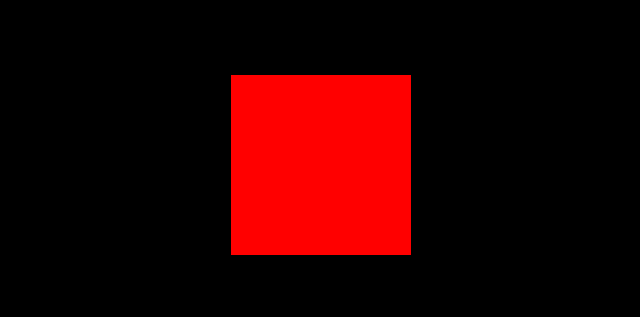
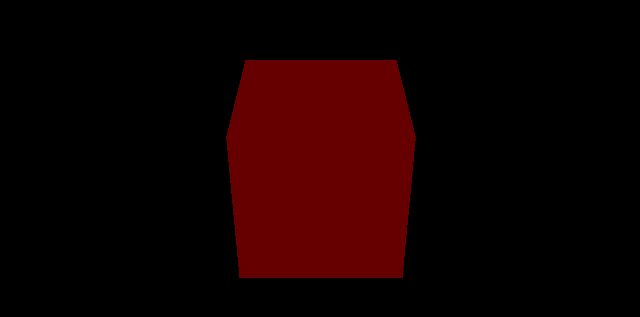
Before and after one commit to RazaLakhani21/Three_Js_by_SCS, a plain HTML site: page index.html in a window 1280 px wide. Shown: the part 235-552 px from the top of the page, without its empty margins (319-959 px from the left). Drawn offline with nearby package versions, Linux system fonts and the light colour scheme.

Commit message:
add animation to the cube/mesh and learn about adding real-time using utility Class Clock

```diff
--- /dev/null
+++ b/animation.js
@@ -0,0 +1,54 @@
+// scene
+// camera
+// mesh -> geometry & material
+// renderer
+// request Animation Frame
+
+let scene = new THREE.Scene();
+let camera = new THREE.PerspectiveCamera(
+  65, // FOV
+  window.innerWidth / window.innerHeight, //  Width Ratio / Height Ratio
+  0.1, // Near-limit
+  100 // Far-limit
+);
+// camera.position.z = 5;
+scene.add(camera);
+
+let box = new THREE.BoxGeometry(1, 1, 1);
+let material = new THREE.MeshBasicMaterial({ color: "red" });
+let mesh = new THREE.Mesh(box, material);
+//* position
+mesh.position.z = -4; // *  front and back
+// mesh.position.x = 2  //! <------>   right & left
+// mesh.position.y = 3  //?  up & down
+
+//* rotation
+mesh.rotation.x = 10
+// mesh.rotation.z = 2
+// mesh.rotation.y = 15
+mesh.rotation.y = Math.PI; // 180deg rotation of block, math.pi / 2 will be 90degr and so on...
+
+//* Scale
+// mesh.scale.x = 5
+// mesh.scale.y = 5
+// mesh.scale.z = -0.5
+scene.add(mesh);
+
+const canvas = document.querySelector("canvas");
+let renderer = new THREE.WebGLRenderer({ canvas, antialis: true});
+renderer.setSize(window.innerWidth, window.innerHeight);
+renderer.render(scene, camera);
+
+let clock = new THREE.Clock();
+function animate() {
+  window.requestAnimationFrame(animate);
+  renderer.render(scene, camera);
+//   mesh.scale.y += 0.1;
+//   mesh.scale.x += 0.1;
+//   mesh.scale.z += 0.01;
+//   mesh.rotation.y += 0.01;
+  mesh.rotation.x += 0.01;
+//   mesh.rotation.z += 0.01;
+//  mesh.rotation.y = clock.getElapsedTime() * 1222222222222222222222222222;
+}
+// animate();
--- a/index.html
+++ b/index.html
@@ -8,7 +8,10 @@
   </head>
   <!-->
     </!-- this CANVAS below draws a CUBE which is animating -->
+    <div class="canvas-div">
     <canvas id="draw"></canvas>
+    <canvas id="draw2"></canvas>
+    </div>
     <script
       src="https://cdnjs.cloudflare.com/ajax/libs/three.js/0.160.0/three.min.js"
       integrity="sha512-vnmn/Qqn6aG0POAc9mIGzjq0IybrvxJXYDafNvp9JSnDGxeF3pbkSqLvf+YGd5ku63pT7sa/jxHn7/d0mU8+tA=="
@@ -16,5 +19,5 @@
       referrerpolicy="no-referrer"
     ></script>
   </body>
-  <script src="understandingTheParts.js"></script>
+  <script src="animation.js"></script>
 </html>
--- a/style.css
+++ b/style.css
@@ -11,10 +11,23 @@ body {
   background-color: black;
 }
 
+canvas-div{
+  display: flex;
+}
+
 canvas {
+  opacity: 0.4;
   position: fixed;
   left: 0;
   top: 0;
   width: 100%;
   height: 100%;
 }
+
+#draw2{
+   position: fixed;
+  left: 10;
+  top: 10;
+  width: 100%;
+  height: 100%;
+}
```
